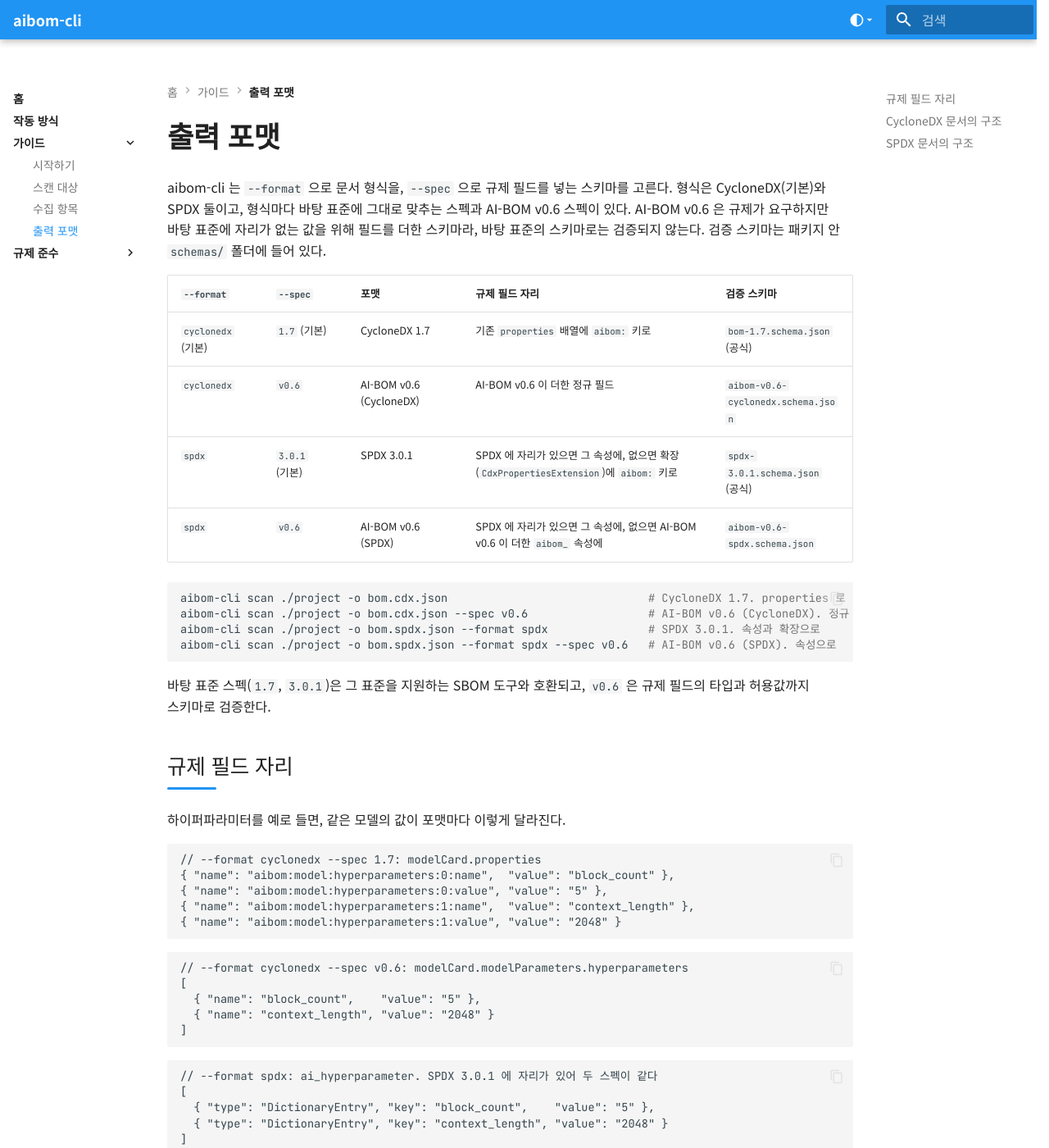
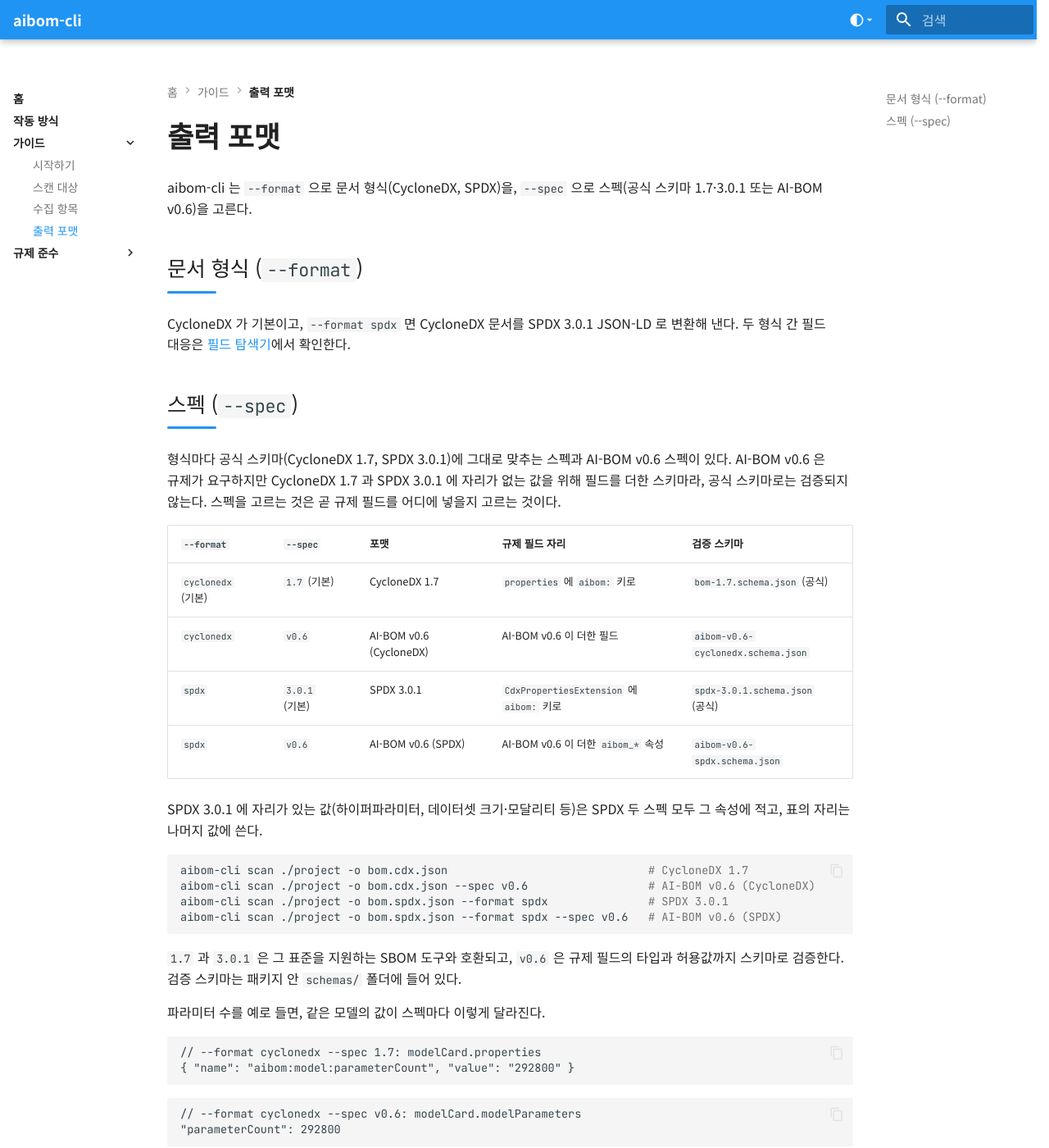
Before and after one commit to ai-devtestsecops-os/sure-aibom, an MkDocs documentation site: the page built from docs/guides/output-format.md, in a window 1280 px wide and 1400 px high. Shown: the whole window at 82% size. Built offline with MkDocs 1.6.1 and Material for MkDocs 9.7.7, drawn with Linux system fonts in a browser that asks for light colours; some of the changed text lies outside the part shown.

Commit message:
docs: restructure the output format page by format and spec and tighten the compliance, explorer and README wording

````diff
--- a/docs/guides/output-format.md
+++ b/docs/guides/output-format.md
@@ -1,54 +1,47 @@
 # 출력 포맷
 
-aibom-cli 는 `--format` 으로 문서 형식을, `--spec` 으로 규제 필드를 넣는 스키마를 고른다. 형식은 CycloneDX(기본)와 SPDX 둘이고,
-형식마다 바탕 표준에 그대로 맞추는 스펙과 AI-BOM v0.6 스펙이 있다. AI-BOM v0.6 은 규제가 요구하지만 바탕 표준에 자리가 없는 값을 위해
-필드를 더한 스키마라, 바탕 표준의 스키마로는 검증되지 않는다. 검증 스키마는 패키지 안 `schemas/` 폴더에 들어 있다.
+aibom-cli 는 `--format` 으로 문서 형식(CycloneDX, SPDX)을, `--spec` 으로 스펙(공식 스키마 1.7·3.0.1 또는 AI-BOM v0.6)을 고른다.
+
+## 문서 형식 (`--format`)
+
+CycloneDX 가 기본이고, `--format spdx` 면 CycloneDX 문서를 SPDX 3.0.1 JSON-LD 로 변환해 낸다. 두 형식 간 필드 대응은 [필드 탐색기](../compliance/field-mapping.md)에서 확인한다.
+
+## 스펙 (`--spec`)
+
+형식마다 공식 스키마(CycloneDX 1.7, SPDX 3.0.1)에 그대로 맞추는 스펙과 AI-BOM v0.6 스펙이 있다. AI-BOM v0.6 은 규제가 요구하지만
+CycloneDX 1.7 과 SPDX 3.0.1 에 자리가 없는 값을 위해 필드를 더한 스키마라, 공식 스키마로는 검증되지 않는다. 스펙을 고르는 것은 곧 규제 필드를
+어디에 넣을지 고르는 것이다.
 
 | `--format` | `--spec` | 포맷 | 규제 필드 자리 | 검증 스키마 |
 |---|---|---|---|---|
-| `cyclonedx` (기본) | `1.7` (기본) | CycloneDX 1.7 | 기존 `properties` 배열에 `aibom:` 키로 | `bom-1.7.schema.json` (공식) |
-| `cyclonedx` | `v0.6` | AI-BOM v0.6 (CycloneDX) | AI-BOM v0.6 이 더한 정규 필드 | `aibom-v0.6-cyclonedx.schema.json` |
-| `spdx` | `3.0.1` (기본) | SPDX 3.0.1 | SPDX 에 자리가 있으면 그 속성에, 없으면 확장(`CdxPropertiesExtension`)에 `aibom:` 키로 | `spdx-3.0.1.schema.json` (공식) |
-| `spdx` | `v0.6` | AI-BOM v0.6 (SPDX) | SPDX 에 자리가 있으면 그 속성에, 없으면 AI-BOM v0.6 이 더한 `aibom_` 속성에 | `aibom-v0.6-spdx.schema.json` |
+| `cyclonedx` (기본) | `1.7` (기본) | CycloneDX 1.7 | `properties` 에 `aibom:` 키로 | `bom-1.7.schema.json` (공식) |
+| `cyclonedx` | `v0.6` | AI-BOM v0.6 (CycloneDX) | AI-BOM v0.6 이 더한 필드 | `aibom-v0.6-cyclonedx.schema.json` |
+| `spdx` | `3.0.1` (기본) | SPDX 3.0.1 | `CdxPropertiesExtension` 에 `aibom:` 키로 | `spdx-3.0.1.schema.json` (공식) |
+| `spdx` | `v0.6` | AI-BOM v0.6 (SPDX) | AI-BOM v0.6 이 더한 `aibom_*` 속성 | `aibom-v0.6-spdx.schema.json` |
+
+SPDX 3.0.1 에 자리가 있는 값(하이퍼파라미터, 데이터셋 크기·모달리티 등)은 SPDX 두 스펙 모두 그 속성에 적고, 표의 자리는 나머지 값에 쓴다.
 
 ```bash
-aibom-cli scan ./project -o bom.cdx.json                              # CycloneDX 1.7. properties 로
-aibom-cli scan ./project -o bom.cdx.json --spec v0.6                  # AI-BOM v0.6 (CycloneDX). 정규 필드로
-aibom-cli scan ./project -o bom.spdx.json --format spdx               # SPDX 3.0.1. 속성과 확장으로
-aibom-cli scan ./project -o bom.spdx.json --format spdx --spec v0.6   # AI-BOM v0.6 (SPDX). 속성으로
+aibom-cli scan ./project -o bom.cdx.json                              # CycloneDX 1.7
+aibom-cli scan ./project -o bom.cdx.json --spec v0.6                  # AI-BOM v0.6 (CycloneDX)
+aibom-cli scan ./project -o bom.spdx.json --format spdx               # SPDX 3.0.1
+aibom-cli scan ./project -o bom.spdx.json --format spdx --spec v0.6   # AI-BOM v0.6 (SPDX)
 ```
 
-바탕 표준 스펙(`1.7`, `3.0.1`)은 그 표준을 지원하는 SBOM 도구와 호환되고, `v0.6` 은 규제 필드의 타입과 허용값까지 스키마로 검증한다.
+`1.7` 과 `3.0.1` 은 그 표준을 지원하는 SBOM 도구와 호환되고, `v0.6` 은 규제 필드의 타입과 허용값까지 스키마로 검증한다.
+검증 스키마는 패키지 안 `schemas/` 폴더에 들어 있다.
 
-## 규제 필드 자리
-
-하이퍼파라미터를 예로 들면, 같은 모델의 값이 포맷마다 이렇게 달라진다.
+파라미터 수를 예로 들면, 같은 모델의 값이 스펙마다 이렇게 달라진다.
 
 ```jsonc
 // --format cyclonedx --spec 1.7: modelCard.properties
-{ "name": "aibom:model:hyperparameters:0:name",  "value": "block_count" },
-{ "name": "aibom:model:hyperparameters:0:value", "value": "5" },
-{ "name": "aibom:model:hyperparameters:1:name",  "value": "context_length" },
-{ "name": "aibom:model:hyperparameters:1:value", "value": "2048" }
+{ "name": "aibom:model:parameterCount", "value": "292800" }
 ```
 
 ```jsonc
-// --format cyclonedx --spec v0.6: modelCard.modelParameters.hyperparameters
-[
-  { "name": "block_count",    "value": "5" },
-  { "name": "context_length", "value": "2048" }
-]
+// --format cyclonedx --spec v0.6: modelCard.modelParameters
+"parameterCount": 292800
 ```
-
-```jsonc
-// --format spdx: ai_hyperparameter. SPDX 3.0.1 에 자리가 있어 두 스펙이 같다
-[
-  { "type": "DictionaryEntry", "key": "block_count",    "value": "5" },
-  { "type": "DictionaryEntry", "key": "context_length", "value": "2048" }
-]
-```
-
-파라미터 수처럼 SPDX 3.0.1 에 자리가 없는 값은 `3.0.1` 이면 확장에 `aibom:` 키로, `v0.6` 이면 더한 속성에 들어간다.
 
 ```jsonc
 // --format spdx --spec 3.0.1: extension
@@ -61,44 +54,3 @@ aibom-cli scan ./project -o bom.spdx.json --format spdx --spec v0.6   # AI-BOM v
 ```
 
 각 규제 필드의 뜻과 포맷마다의 이름은 [규제 준수](../compliance/index.md)에 있다.
-
-## CycloneDX 문서의 구조
-
-루트 컴포넌트(`metadata.component`)는 스캔 대상 자체로, 디렉터리면 `application`, 이미지면 `container` 다.
-그 아래 `components[]` 는 `component.type` 으로 가른다.
-
-| `component.type` | 뜻 | 도구 |
-|---|---|---|
-| `library` | 소프트웨어 패키지 | syft |
-| `application` | 실행 파일(python, node 같은 바이너리), Hugging Face Space | syft, cdxgen |
-| `operating-system` | 이미지의 운영체제 | syft |
-| `file` | 패키지 매니페스트, 모델·설정 파일 | syft, cdxgen |
-| `machine-learning-model` | 모델 | cdxgen |
-| `data` | 데이터셋 | cdxgen, aibom-cli |
-
-코드가 SDK 로 부르는 외부 AI 서비스(OpenAI API 등)는 컴포넌트가 아니라 `services[]` 에 따로 들어간다.
-컴포넌트 사이의 관계는 `dependencies` 에 있다. 필드마다 어느 도구가 값을 채우는지는 [필드 탐색기](../compliance/field-mapping.md)에서 본다.
-
-## SPDX 문서의 구조
-
-SPDX 문서는 CycloneDX 문서를 변환한 것이라 담긴 값이 같다. SPDX 3.0.1 JSON-LD 라 모든 것이 `@graph` 안의 요소다.
-
-| CycloneDX | SPDX |
-|---|---|
-| 루트 컴포넌트 | `software_Package`. `SpdxDocument.rootElement` 가 가리킨다 |
-| `library`, `application`, `operating-system` 컴포넌트 | `software_Package` (`software_primaryPurpose` 로 가른다) |
-| `file` | `software_File` |
-| `machine-learning-model` | `ai_AIPackage` |
-| `data` (데이터셋) | `dataset_DatasetPackage` |
-| `services[]` | `software_Package` (SPDX 에 서비스 클래스가 없어 comment 에 service 라고 적는다) |
-| `dependencies` | `Relationship` (`dependsOn`) |
-| 모델 카드의 학습·평가 데이터셋 (CycloneDX 에는 구분이 없다) | `Relationship` (`trainedOn`, `testedOn`). `dependsOn` 도 그대로 둔다 |
-| `pedigree` 의 베이스 모델, 베이스 이미지 | 그 모델·이미지의 요소와 `Relationship` (`descendantOf`) |
-| `licenses` | `simplelicensing_LicenseExpression` 요소와 `Relationship` (`hasDeclaredLicense`) |
-| `metadata.tools` | `Tool` 요소. `CreationInfo.createdUsing` 이 가리키고, 작성 주체(`createdBy`)는 aibom-cli 다 |
-| (CycloneDX 에 없음) 이미지의 `created` 라벨, 허브의 `lastModified` | 루트의 `builtTime`, 허브 모델·데이터셋의 `releaseTime` |
-| `bom-ref`, `group`, `tags`, `evidence` 처럼 SPDX 에 자리가 없는 값 | 요소의 `extension` 에 CycloneDX 경로를 이름으로 |
-
-요소의 id 는 문서 일련번호(`urn:uuid:…`) 뒤에 `bom-ref` 를 붙인 것이라, 같은 CycloneDX 문서를 바꾸면 늘 같은 SPDX 가 나온다.
-학습·평가 관계와 생성·공개 시각은 CycloneDX 에 자리가 없어, 수집 단계가 메모리로만 들고 가다가 SPDX 로 바꿀 때 더한다.
-모델 카드의 `datasets` 와 GGUF 헤더의 `general.datasets` 는 학습, `model-index` 의 데이터셋은 평가다. CycloneDX 출력에는 이 값이 없다.
````
Also changed, not shown: README.md (+2 -2 lines), docs/compliance/aibom-v0.6.md (+4 -4 lines), docs/compliance/field-mapping.md (+2 -3 lines), docs/compliance/index.md (+2 -2 lines), docs/compliance/regulation-fields.md (+1 -1 lines), 3 other files.
